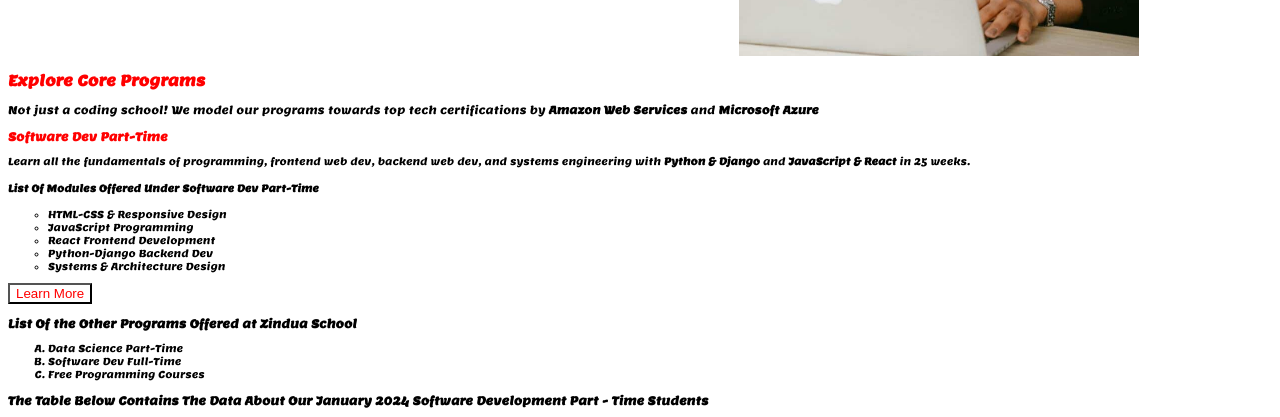
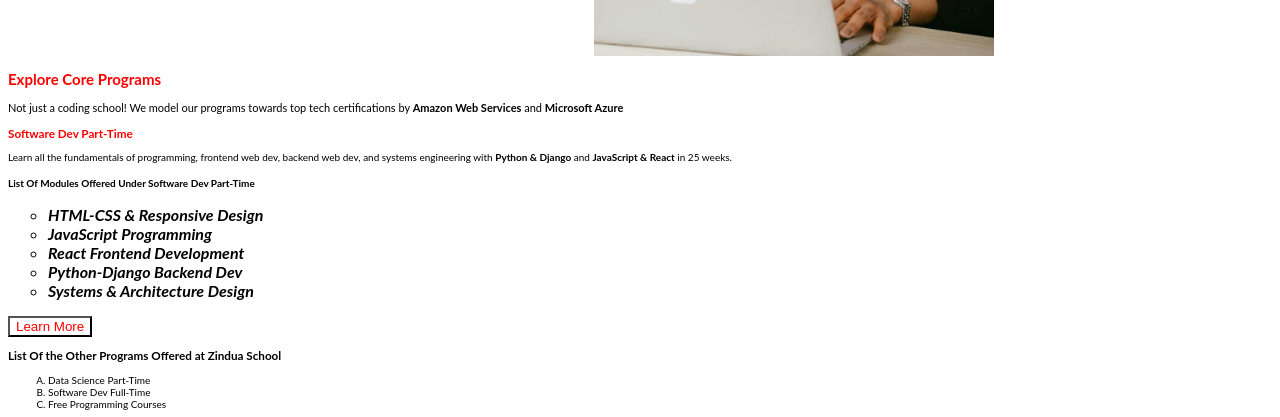
Before and after one commit to MartinMasila/html_css, a plain HTML site: page index.html in a window 1280 px wide. Shown: the part 364-781 px from the top of the page. Drawn offline with Linux system fonts and the light colour scheme.

Commit message:
Add Font Size

```diff
--- a/style.css
+++ b/style.css
@@ -7,7 +7,7 @@
 } */
 
 body{
-    font-family: 'Lemon', serif;
+    font-family: lato;
     font-size: 10px;
 }
 
@@ -98,3 +98,9 @@ th{
     background-color: #ff99c8;
     box-sizing: border-box;
 }
+
+.Unorderedlist{
+    font-size: 16px;
+    font-weight: bold;
+    font-style: italic;
+}
```
